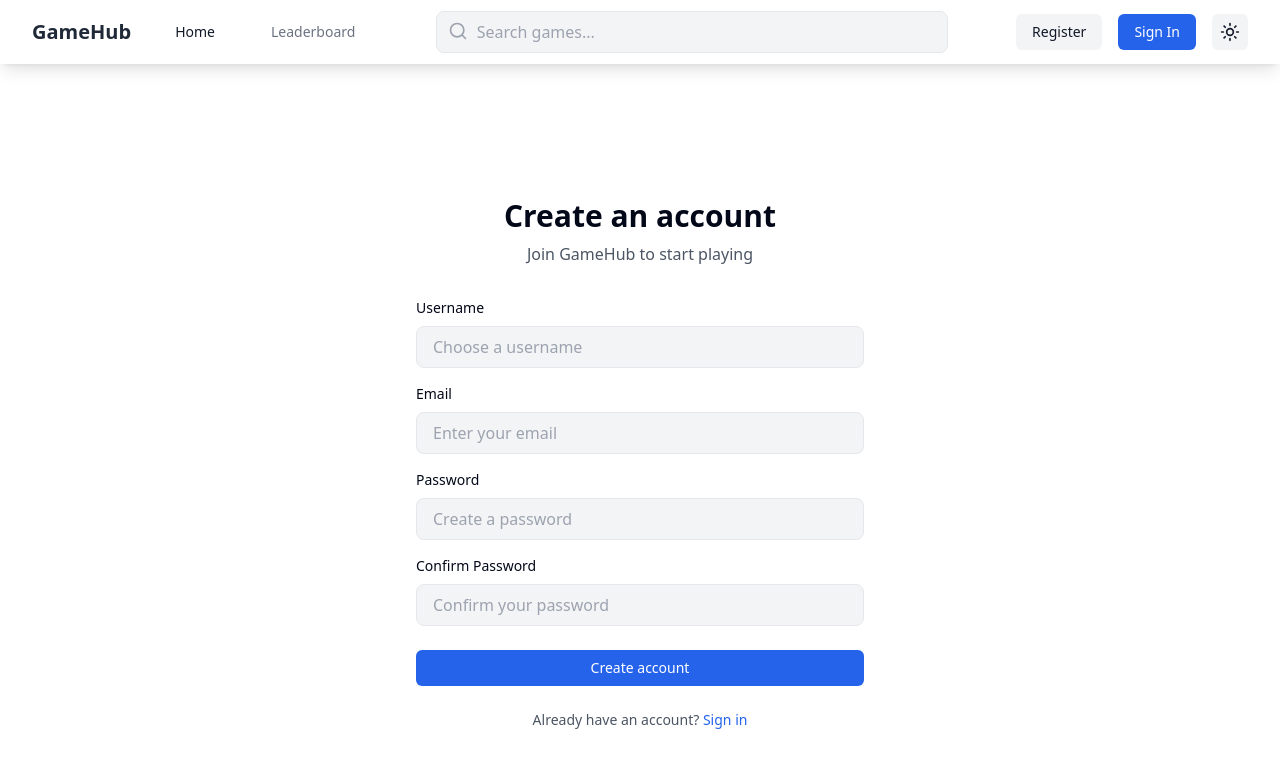
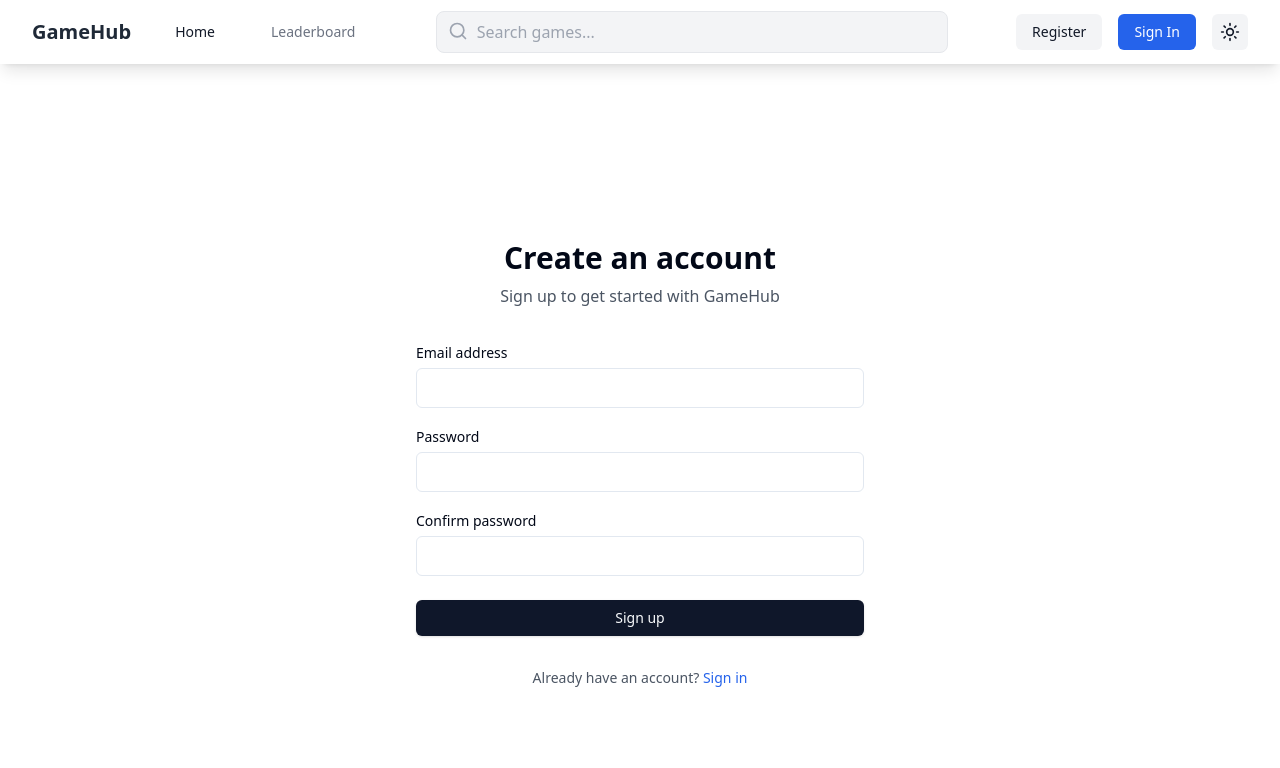
Before and after one commit to myloften/game-hub, a Next.js app: page /auth/register in a window 1280 px wide. Shown: the top 768 px of the page. Built offline with nearby package versions, Linux system fonts and the light colour scheme.

Commit message:
fix: wrap client components in Suspense and improve navigation

```diff
--- a/app/auth/login/page.tsx
+++ b/app/auth/login/page.tsx
@@ -1,112 +1,100 @@
 'use client';
 
-import { useState } from 'react';
-import { useRouter } from 'next/navigation';
+import { Suspense } from 'react';
+import { useSearchParams, useRouter } from 'next/navigation';
+import { signIn } from 'next-auth/react';
+import { Button } from '@/components/ui/button';
+import { Input } from '@/components/ui/input';
+import { Label } from '@/components/ui/label';
+import { toast } from 'sonner';
 import Link from 'next/link';
-import axios from 'axios';
 
 export default function LoginPage() {
   const router = useRouter();
-  const [formData, setFormData] = useState({
-    email: '',
-    password: '',
-  });
-  const [error, setError] = useState('');
-  const [isLoading, setIsLoading] = useState(false);
+  const searchParams = useSearchParams();
+  const callbackUrl = searchParams.get('callbackUrl') || '/';
 
-  const handleSubmit = async (e: React.FormEvent) => {
+  const handleSubmit = async (e: React.FormEvent<HTMLFormElement>) => {
     e.preventDefault();
-    setError('');
-    setIsLoading(true);
+    const formData = new FormData(e.currentTarget);
+    const email = formData.get('email') as string;
+    const password = formData.get('password') as string;
 
     try {
-      const response = await axios.post(`${process.env.NEXT_PUBLIC_API_URL}/auth/login`, formData);
-      if (response.data.token) {
-        // Store the token
-        localStorage.setItem('token', response.data.token);
-        // Redirect to home page
-        router.push('/');
-        router.refresh();
+      const result = await signIn('credentials', {
+        email,
+        password,
+        redirect: false,
+      });
+
+      if (result?.error) {
+        toast.error('Invalid email or password');
+        return;
       }
-    } catch (err: any) {
-      setError(err.response?.data?.message || 'An error occurred during login');
-    } finally {
-      setIsLoading(false);
+
+      router.push(callbackUrl);
+      toast.success('Logged in successfully');
+    } catch (error) {
+      toast.error('An error occurred. Please try again.');
     }
   };
 
   return (
-    <main className="flex min-h-screen flex-col items-center justify-center p-4">
+    <Suspense fallback={<div>Loading...</div>}>
+      <div className="flex min-h-screen flex-col items-center justify-center p-4">
         <div className="w-full max-w-md space-y-8">
           <div className="text-center">
-          <h1 className="text-3xl font-bold">Welcome back</h1>
+            <h2 className="text-3xl font-bold">Welcome back</h2>
             <p className="mt-2 text-gray-600 dark:text-gray-400">
-            Please sign in to your account
+              Sign in to your account to continue
             </p>
           </div>
 
           <form onSubmit={handleSubmit} className="mt-8 space-y-6">
-          {error && (
-            <div className="bg-red-50 dark:bg-red-900/50 text-red-600 dark:text-red-200 p-3 rounded-md text-sm">
-              {error}
-            </div>
-          )}
-
             <div className="space-y-4">
               <div>
-              <label htmlFor="email" className="block text-sm font-medium mb-2">
-                Email
-              </label>
-              <input
+                <Label htmlFor="email">Email address</Label>
+                <Input
                   id="email"
+                  name="email"
                   type="email"
+                  autoComplete="email"
                   required
-                value={formData.email}
-                onChange={(e) => setFormData({ ...formData, email: e.target.value })}
-                className="w-full px-4 py-2 bg-gray-100 dark:bg-gray-800 border border-gray-200 dark:border-gray-700 rounded-lg focus:outline-none focus:ring-2 focus:ring-blue-500 dark:focus:ring-blue-400"
-                placeholder="Enter your email"
+                  className="mt-1"
                 />
               </div>
 
               <div>
-              <label htmlFor="password" className="block text-sm font-medium mb-2">
-                Password
-              </label>
-              <input
+                <Label htmlFor="password">Password</Label>
+                <Input
                   id="password"
+                  name="password"
                   type="password"
+                  autoComplete="current-password"
                   required
-                value={formData.password}
-                onChange={(e) => setFormData({ ...formData, password: e.target.value })}
-                className="w-full px-4 py-2 bg-gray-100 dark:bg-gray-800 border border-gray-200 dark:border-gray-700 rounded-lg focus:outline-none focus:ring-2 focus:ring-blue-500 dark:focus:ring-blue-400"
-                placeholder="Enter your password"
+                  className="mt-1"
                 />
               </div>
             </div>
 
-          <div>
-            <button
-              type="submit"
-              disabled={isLoading}
-              className="w-full px-4 py-2 text-sm font-medium text-white bg-blue-600 rounded-md hover:bg-blue-700 focus:outline-none focus:ring-2 focus:ring-blue-500 focus:ring-offset-2 disabled:opacity-50 disabled:cursor-not-allowed"
-            >
-              {isLoading ? 'Signing in...' : 'Sign in'}
-            </button>
-          </div>
+            <Button type="submit" className="w-full">
+              Sign in
+            </Button>
+          </form>
 
-          <div className="text-center text-sm">
-            <span className="text-gray-600 dark:text-gray-400">
+          <div className="text-center">
+            <p className="text-sm text-gray-600 dark:text-gray-400">
               Don't have an account?{' '}
-            </span>
               <Link
                 href="/auth/register"
-              className="text-blue-600 hover:text-blue-700 dark:text-blue-400 dark:hover:text-blue-300 font-medium"
+                className="font-medium text-blue-600 hover:text-blue-500 dark:text-blue-400 dark:hover:text-blue-300"
               >
-              Register
+                Sign up
               </Link>
+            </p>
           </div>
-        </form>
         </div>
-    </main>
+      </div>
+    </Suspense>
   );
 }
--- a/app/auth/register/page.tsx
+++ b/app/auth/register/page.tsx
@@ -1,153 +1,130 @@
 'use client';
-
-import { useState } from 'react';
-import { useRouter } from 'next/navigation';
+import { Suspense } from 'react';
+import { useSearchParams, useRouter } from 'next/navigation';
+import { signIn } from 'next-auth/react';
+import { Button } from '@/components/ui/button';
+import { Input } from '@/components/ui/input';
+import { Label } from '@/components/ui/label';
+import { toast } from 'sonner';
 import Link from 'next/link';
-import axios from 'axios';
 
 export default function RegisterPage() {
   const router = useRouter();
-  const [formData, setFormData] = useState({
-    username: '',
-    email: '',
-    password: '',
-    confirmPassword: '',
-  });
-  const [error, setError] = useState('');
-  const [isLoading, setIsLoading] = useState(false);
+  const searchParams = useSearchParams();
+  const callbackUrl = searchParams.get('callbackUrl') || '/';
 
-  const handleSubmit = async (e: React.FormEvent) => {
+  const handleSubmit = async (e: React.FormEvent<HTMLFormElement>) => {
     e.preventDefault();
-    setError('');
+    const formData = new FormData(e.currentTarget);
+    const email = formData.get('email') as string;
+    const password = formData.get('password') as string;
+    const confirmPassword = formData.get('confirmPassword') as string;
 
-    if (formData.password !== formData.confirmPassword) {
-      setError('Passwords do not match');
+    if (password !== confirmPassword) {
+      toast.error('Passwords do not match');
       return;
     }
 
-    setIsLoading(true);
-
     try {
-      const response = await axios.post(`${process.env.NEXT_PUBLIC_API_URL}/auth/register`, {
-        username: formData.username,
-        email: formData.email,
-        password: formData.password,
+      const response = await fetch(`${process.env.NEXT_PUBLIC_API_URL}/api/auth/register`, {
+        method: 'POST',
+        headers: {
+          'Content-Type': 'application/json',
+        },
+        body: JSON.stringify({ email, password }),
       });
 
-      if (response.data.token) {
-        localStorage.setItem('token', response.data.token);
-        router.push('/');
-        router.refresh();
+      if (!response.ok) {
+        const error = await response.json();
+        throw new Error(error.message || 'Registration failed');
       }
-    } catch (err: any) {
-      setError(err.response?.data?.message || 'An error occurred during registration');
-    } finally {
-      setIsLoading(false);
+
+      const result = await signIn('credentials', {
+        email,
+        password,
+        redirect: false,
+      });
+
+      if (result?.error) {
+        toast.error('Registration successful but login failed');
+        return;
+      }
+
+      router.push(callbackUrl);
+      toast.success('Registration successful');
+    } catch (error) {
+      toast.error(error instanceof Error ? error.message : 'Registration failed');
     }
   };
 
   return (
-    <main className="flex min-h-screen flex-col items-center justify-center p-4">
+    <Suspense fallback={<div>Loading...</div>}>
+      <div className="flex min-h-screen flex-col items-center justify-center p-4">
         <div className="w-full max-w-md space-y-8">
           <div className="text-center">
-          <h1 className="text-3xl font-bold">Create an account</h1>
+            <h2 className="text-3xl font-bold">Create an account</h2>
             <p className="mt-2 text-gray-600 dark:text-gray-400">
-            Join GameHub to start playing
+              Sign up to get started with GameHub
             </p>
           </div>
 
           <form onSubmit={handleSubmit} className="mt-8 space-y-6">
-          {error && (
-            <div className="bg-red-50 dark:bg-red-900/50 text-red-600 dark:text-red-200 p-3 rounded-md text-sm">
-              {error}
-            </div>
-          )}
-
             <div className="space-y-4">
               <div>
-              <label htmlFor="username" className="block text-sm font-medium mb-2">
-                Username
-              </label>
-              <input
-                id="username"
-                type="text"
+                <Label htmlFor="email">Email address</Label>
+                <Input
+                  id="email"
+                  name="email"
+                  type="email"
+                  autoComplete="email"
                   required
-                value={formData.username}
-                onChange={(e) => setFormData({ ...formData, username: e.target.value })}
-                className="w-full px-4 py-2 bg-gray-100 dark:bg-gray-800 border border-gray-200 dark:border-gray-700 rounded-lg focus:outline-none focus:ring-2 focus:ring-blue-500 dark:focus:ring-blue-400"
-                placeholder="Choose a username"
+                  className="mt-1"
                 />
               </div>
 
               <div>
-              <label htmlFor="email" className="block text-sm font-medium mb-2">
-                Email
-              </label>
-              <input
-                id="email"
-                type="email"
+                <Label htmlFor="password">Password</Label>
+                <Input
+                  id="password"
+                  name="password"
+                  type="password"
+                  autoComplete="new-password"
                   required
-                value={formData.email}
-                onChange={(e) => setFormData({ ...formData, email: e.target.value })}
-                className="w-full px-4 py-2 bg-gray-100 dark:bg-gray-800 border border-gray-200 dark:border-gray-700 rounded-lg focus:outline-none focus:ring-2 focus:ring-blue-500 dark:focus:ring-blue-400"
-                placeholder="Enter your email"
+                  className="mt-1"
                 />
               </div>
 
               <div>
-              <label htmlFor="password" className="block text-sm font-medium mb-2">
-                Password
-              </label>
-              <input
-                id="password"
+                <Label htmlFor="confirmPassword">Confirm password</Label>
+                <Input
+                  id="confirmPassword"
+                  name="confirmPassword"
                   type="password"
+                  autoComplete="new-password"
                   required
-                value={formData.password}
-                onChange={(e) => setFormData({ ...formData, password: e.target.value })}
-                className="w-full px-4 py-2 bg-gray-100 dark:bg-gray-800 border border-gray-200 dark:border-gray-700 rounded-lg focus:outline-none focus:ring-2 focus:ring-blue-500 dark:focus:ring-blue-400"
-                placeholder="Create a password"
-              />
-            </div>
-
-            <div>
-              <label htmlFor="confirmPassword" className="block text-sm font-medium mb-2">
-                Confirm Password
-              </label>
-              <input
-                id="confirmPassword"
-                type="password"
-                required
-                value={formData.confirmPassword}
-                onChange={(e) => setFormData({ ...formData, confirmPassword: e.target.value })}
-                className="w-full px-4 py-2 bg-gray-100 dark:bg-gray-800 border border-gray-200 dark:border-gray-700 rounded-lg focus:outline-none focus:ring-2 focus:ring-blue-500 dark:focus:ring-blue-400"
-                placeholder="Confirm your password"
+                  className="mt-1"
                 />
               </div>
             </div>
 
-          <div>
-            <button
-              type="submit"
-              disabled={isLoading}
-              className="w-full px-4 py-2 text-sm font-medium text-white bg-blue-600 rounded-md hover:bg-blue-700 focus:outline-none focus:ring-2 focus:ring-blue-500 focus:ring-offset-2 disabled:opacity-50 disabled:cursor-not-allowed"
-            >
-              {isLoading ? 'Creating account...' : 'Create account'}
-            </button>
-          </div>
+            <Button type="submit" className="w-full">
+              Sign up
+            </Button>
+          </form>
 
-          <div className="text-center text-sm">
-            <span className="text-gray-600 dark:text-gray-400">
+          <div className="text-center">
+            <p className="text-sm text-gray-600 dark:text-gray-400">
               Already have an account?{' '}
-            </span>
               <Link
                 href="/auth/login"
-              className="text-blue-600 hover:text-blue-700 dark:text-blue-400 dark:hover:text-blue-300 font-medium"
+                className="font-medium text-blue-600 hover:text-blue-500 dark:text-blue-400 dark:hover:text-blue-300"
               >
                 Sign in
               </Link>
+            </p>
           </div>
-        </form>
         </div>
-    </main>
+      </div>
+    </Suspense>
   );
 }
--- a/app/search/page.tsx
+++ b/app/search/page.tsx
@@ -1,55 +1,55 @@
 'use client';
-
+import { Suspense } from 'react';
 import { useSearchParams } from 'next/navigation';
-import { useQuery } from '@tanstack/react-query';
-import axios from 'axios';
+import { useEffect, useState } from 'react';
+import GameList from '@/components/GameList';
 import { Game } from '@/lib/types';
-import GameCard from '@/components/game-card';
-import SearchBar from '@/components/search-bar';
 
 export default function SearchPage() {
   const searchParams = useSearchParams();
   const query = searchParams.get('q') || '';
+  const [games, setGames] = useState<Game[]>([]);
+  const [isLoading, setIsLoading] = useState(true);
 
-  const { data: games, isLoading } = useQuery({
-    queryKey: ['games', query],
-    queryFn: async () => {
-      const { data } = await axios.get<Game[]>(`${process.env.NEXT_PUBLIC_API_URL}/games/search?q=${encodeURIComponent(query)}`);
-      return data;
-    },
-    enabled: !!query,
-  });
+  useEffect(() => {
+    const fetchGames = async () => {
+      try {
+        const response = await fetch(`${process.env.NEXT_PUBLIC_API_URL}/api/games/search?q=${encodeURIComponent(query)}`);
+        if (!response.ok) {
+          throw new Error('Failed to fetch games');
+        }
+        const data = await response.json();
+        setGames(data);
+      } catch (error) {
+        console.error('Error fetching games:', error);
+      } finally {
+        setIsLoading(false);
+      }
+    };
+
+    if (query) {
+      fetchGames();
+    } else {
+      setIsLoading(false);
+    }
+  }, [query]);
 
   return (
-    <main className="flex min-h-screen flex-col items-center p-4 md:p-24">
-      <div className="w-full max-w-7xl space-y-8">
-        <div className="mb-8">
-          <h1 className="text-2xl font-bold mb-4">Search Games</h1>
-          <SearchBar />
-        </div>
-
-        <div className="space-y-4">
-          <h2 className="text-xl font-semibold">
-            {query ? `Search Results: "${query}"` : 'Enter search keywords'}
-          </h2>
-
-          {isLoading ? (
-            <div className="grid grid-cols-1 md:grid-cols-2 lg:grid-cols-3 gap-6">
-              <div className="animate-pulse bg-gray-200 dark:bg-gray-700 rounded-lg aspect-[16/9]"></div>
-              <div className="animate-pulse bg-gray-200 dark:bg-gray-700 rounded-lg aspect-[16/9]"></div>
-              <div className="animate-pulse bg-gray-200 dark:bg-gray-700 rounded-lg aspect-[16/9]"></div>
-            </div>
-          ) : games && games.length > 0 ? (
-            <div className="grid grid-cols-1 md:grid-cols-2 lg:grid-cols-3 gap-6">
-              {games.map((game) => (
-                <GameCard key={game.id} game={game} />
-              ))}
-            </div>
-          ) : query ? (
-            <p className="text-gray-500">No games found</p>
-          ) : null}
-        </div>
-      </div>
-    </main>
+    <Suspense fallback={<div>Loading...</div>}>
+      <main className="container mx-auto px-4 py-8">
+        <h1 className="text-3xl font-bold mb-8">
+          Search Results for "{query}"
+        </h1>
+        {isLoading ? (
+          <div>Loading...</div>
+        ) : games.length > 0 ? (
+          <GameList games={games} />
+        ) : (
+          <div className="text-center text-gray-600 dark:text-gray-400">
+            No games found matching your search.
+          </div>
+        )}
+      </main>
+    </Suspense>
   );
 }
```
Also changed, not shown: app/page.tsx (+8 -2 lines). Lines whose indentation alone changed are shown as unchanged.
